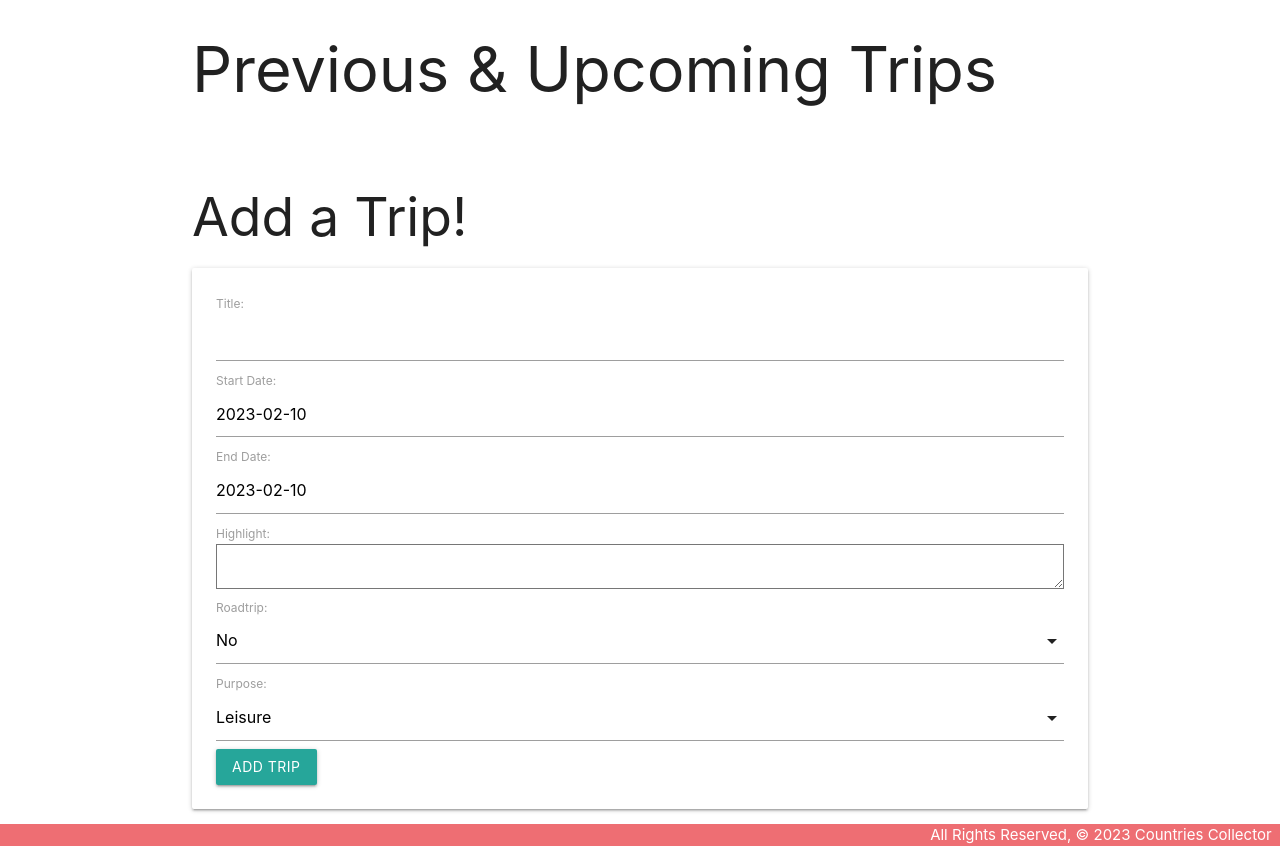
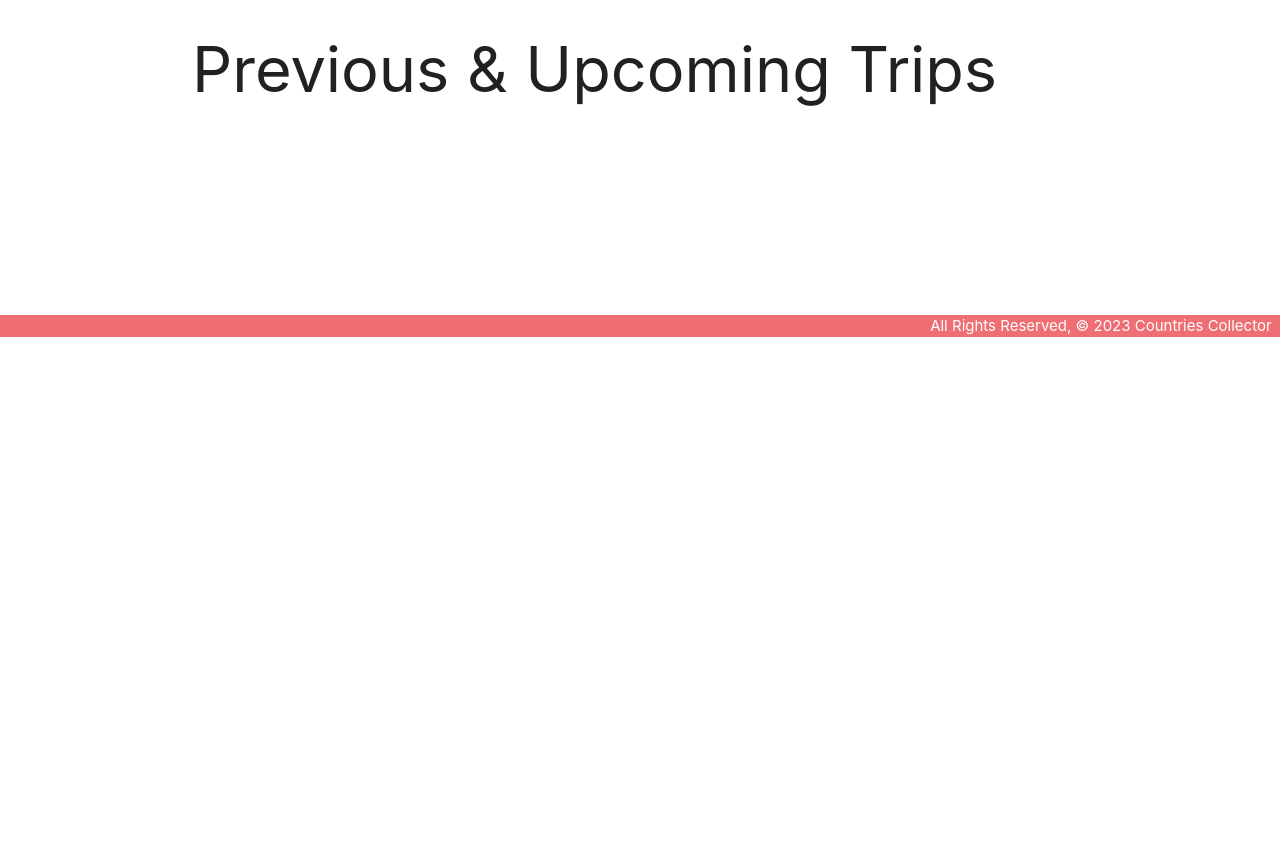
Before and after one commit to marcuswonder/countrycollector, a Django app: page /countries/1/ in a window 1280 px wide. Shown: the part 463-1309 px from the top of the page. After the commit the page ends 800 px from the top, so only its background shows below. Run offline with Django 4.2, Linux system fonts and the light colour scheme; tables that the repository leaves empty hold one stand-in row (values such as "Sample post").

Commit message:
CRUD working across countries and trips with authorisation installed.

```diff
--- a/main_app/forms.py
+++ /dev/null
@@ -1,7 +0,0 @@
-from django.forms import ModelForm
-from .models import Trip
-
-class TripForm(ModelForm):
-  class Meta:
-    model = Trip
-    fields = ['title', 'start', 'end', 'highlight', 'roadtrip', 'purpose']
--- a/main_app/models.py
+++ b/main_app/models.py
@@ -25,7 +25,7 @@ class Country(models.Model):
         return self.name
 
     def get_absolute_url(self):
-        return reverse('detail', kwargs={'country_id': self.id})
+        return reverse('country_detail', kwargs={'country_id': self.id})
 
     class Meta:
         verbose_name_plural = "countries"
@@ -74,7 +74,7 @@ class Trip(models.Model):
         return self.title
 
     def get_absolute_url(self):
-        return reverse('trip', kwargs={'pk': self.id})
+        return reverse('trip_detail', kwargs={'trip_id': self.id})
 
     class Meta:
         ordering = ['-start']
--- a/main_app/templates/base.html
+++ b/main_app/templates/base.html
@@ -21,7 +21,7 @@
         <ul class="right">
           <li><a href="{% url 'about' %}">About</a></li>
           {% if user.is_authenticated %}
-            <li><a href="{% url 'new_trip' %}">Add a Trip</a></li>
+            <li><a href="{% url 'trips_create' %}">Add a Trip</a></li>
             <li><a href="{% url 'trips_index' %}">See All Trips</a></li>
             <li><a href="{% url 'logout' %}">Log Out</a></li>
           {% else %}
--- a/main_app/templates/countries/detail.html
+++ b/main_app/templates/countries/detail.html
@@ -39,39 +39,4 @@
   {% endfor %}
 
 <br>
-<h2>Add a Trip!</h2>
-<div class="card">
-  <div class="card-content">
-    <form action="{% url 'add_trip' country.id %}" method="POST" novalidate>
-      {% csrf_token %}
-      {{ trip_form.as_p }}
-      <input type="submit" class="btn" value="Add Trip">
-    </form>
-  </div>
-</div>
-
-<script>
-  const startDateEl = document.getElementById('id_start');
-  M.Datepicker.init(startDateEl, {
-    format: 'yyyy-mm-dd',
-    defaultDate: new Date(),
-    setDefaultDate: true,
-    autoClose: true
-  });
-
-  const endDateEl = document.getElementById('id_end');
-  M.Datepicker.init(endDateEl, {
-    format: 'yyyy-mm-dd',
-    defaultDate: new Date(),
-    setDefaultDate: true,
-    autoClose: true
-  });
-
-  const purposeEl = document.getElementById('id_purpose');
-  M.FormSelect.init(purposeEl);
-
-  const roadtripEl = document.getElementById('id_roadtrip');
-  M.FormSelect.init(roadtripEl);
-</script>
-
 {% endblock %}
--- a/main_app/templates/countries/index.html
+++ b/main_app/templates/countries/index.html
@@ -5,7 +5,7 @@
 
 {% for country in countries %}
   <div class="card">
-    <a href="{% url 'detail' country.id %}">
+    <a href="{% url 'country_detail' country.id %}">
       <div class="card-content">
         <span class="card-title">{{ country.name }}</span>
         <p>Continent: {{ country.continent }}</p>
--- a/main_app/templates/main_app/country_confirm_delete.html
+++ b/main_app/templates/main_app/country_confirm_delete.html
@@ -8,6 +8,6 @@
   <form action="" method="POST">
     {% csrf_token %}
     <input type="submit" value="Yes - Delete!" class="btn">
-    <a href="{% url 'detail' country.id %}">Cancel</a>
+    <a href="{% url 'country_detail' country.id %}">Cancel</a>
   </form>
 {% endblock %}
--- a/main_app/templates/main_app/trip_confirm_delete.html
+++ b/main_app/templates/main_app/trip_confirm_delete.html
@@ -8,6 +8,6 @@
   <form action="" method="POST">
     {% csrf_token %}
     <input type="submit" value="Yes - Delete!" class="btn">
-    <a href="{% url 'detail' trip.id %}">Cancel</a>
+    <a href="{% url 'trip_detail' trip.id %}">Cancel</a>
   </form>
 {% endblock %}
--- a/main_app/urls.py
+++ b/main_app/urls.py
@@ -9,13 +9,12 @@ urlpatterns = [
     path('countries/<int:country_id>/', views.countries_detail, name='country_detail'),
     path('trips/<int:trip_id>/', views.trips_detail, name='trip_detail'),
     path('countries/create/', views.CountryCreate.as_view(), name='countries_create'),
+    path('trips/create/', views.TripCreate.as_view(), name='trips_create'),
     path('cities/create/', views.CityCreate.as_view(), name='cities_create'),
-    path('trips/new/', views.new_trip, name='new_trip'),
     path('countries/<int:pk>/update/', views.CountryUpdate.as_view(), name='countries_update'),
     path('trips/<int:trip_id>/assoc_country/<int:country_id>/', views.assoc_country, name='assoc_country'),
     path('trips/<int:pk>/update/', views.TripUpdate.as_view(), name='trips_update'),
     path('trips/<int:trip_id>/assoc_city/<int:city_id>/', views.assoc_city, name='assoc_city'),
     path('countries/<int:pk>/delete/', views.CountryDelete.as_view(), name='countries_delete'),
     path('trips/<int:pk>/delete/', views.TripDelete.as_view(), name='trips_delete'),
-    path('trips/new', views.add_trip, name='add_trip'),
 ]
--- a/main_app/views.py
+++ b/main_app/views.py
@@ -1,7 +1,6 @@
 from django.shortcuts import render, redirect
 from django.views.generic.edit import CreateView, UpdateView, DeleteView
 from .models import Country, Trip, City
-from .forms import TripForm
 
 
 
@@ -22,10 +21,8 @@ def trips_index(request):
 
 def countries_detail(request, country_id):
   country = Country.objects.get(id=country_id)
-  trip_form = TripForm()
   return render(request, 'countries/detail.html', {
     'country': country,
-    'trip_form': trip_form
   })
 
 def trips_detail(request, trip_id):
@@ -44,7 +41,13 @@ class CountryCreate(CreateView):
 
 class TripCreate(CreateView):
   model = Trip
-  fields = '__all__'
+  fields = ['title', 'start', 'end', 'highlight', 'roadtrip', 'purpose', 'countries', 'cities']
+
+  def form_valid(self, form):
+    form.instance.user = self.request.user
+    return super().form_valid(form)
+
+  # success_url = '/trips'
 
 class CityCreate(CreateView):
   model = City
@@ -66,22 +69,6 @@ class TripDelete(DeleteView):
   model = Trip
   success_url = '/trips'
 
-def add_trip(request):
-  form = TripForm(request.POST)
-  print(form.is_valid())
-  if form.is_valid():
-    new_trip = form.save(commit=False)
-    form.instance.user = request.user
-    new_trip.save()
-    trip_id = new_trip.id
-  return redirect('trip_detail', trip_id=trip_id)
-
-def new_trip(request):
-  trip_form = TripForm()
-  return render(request, 'trips/add.html', {
-    'trip_form': trip_form
-  })
-
 def assoc_country(request, trip_id, country_id):
     Trip.objects.get(id=trip_id).countries.add(country_id)
     return redirect('detail', trip_id=trip_id)
```
Also changed, not shown: main_app/templates/main_app/trip_form.html (+34 -0 lines), main_app/templates/trips/add.html (deleted, +0 -40 lines).
